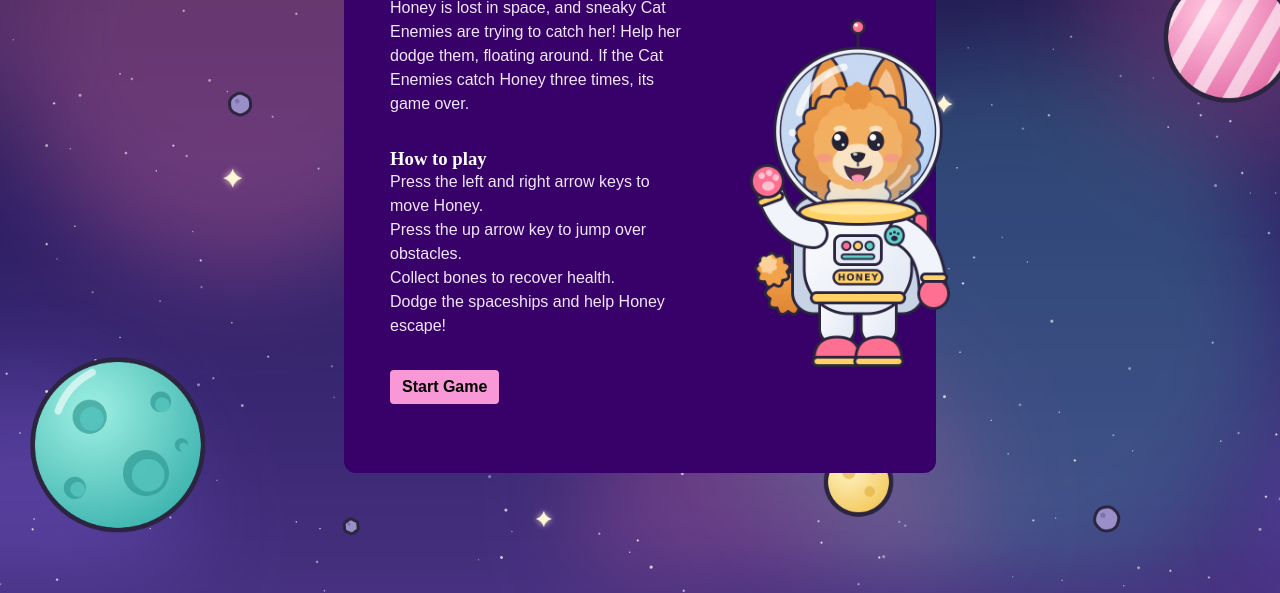
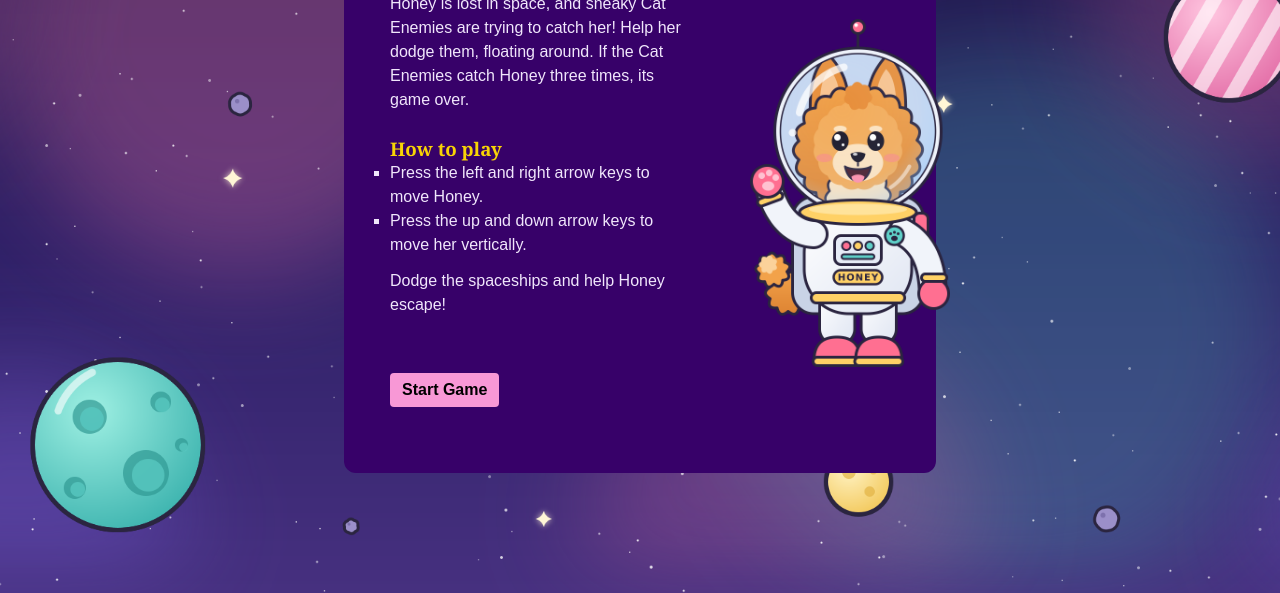
Before and after one commit to jou-t/honey-goes-to-space, a plain HTML site: page index.html in a window 1280 px wide. Shown: the part 207-800 px from the top of the page. Drawn offline with Linux system fonts and the light colour scheme.

Commit message:
welcome page added bullets

```diff
--- a/index.html
+++ b/index.html
@@ -3,7 +3,7 @@
   <head>
     <meta charset="UTF-8" />
     <meta name="viewport" content="width=device-width, initial-scale=1.0" />
-    <title>Honey Goes to Space</title>
+    <title>Honey Lost in Space</title>
     <link rel="stylesheet" href="style.css" />
   </head>
   <body>
@@ -19,10 +19,9 @@
           <h3>How to play</h3>
           <ul class="requirements">
             <li>Press the left and right arrow keys to move Honey.</li>
-            <li>Press the up arrow key to jump over obstacles.</li>
-            <li>Collect bones to recover health.</li>
-            <li>Dodge the spaceships and help Honey escape!</li>
+            <li>Press the up and down arrow keys to move her vertically.</li>
           </ul>
+          <p>Dodge the spaceships and help Honey escape!</p>
           <div class="button-wrapper">
             <button class="start-btn">Start Game</button>
           </div>
--- a/style.css
+++ b/style.css
@@ -20,10 +20,16 @@ h2 {
   color: rgb(248, 212, 5);
 }
 
+h3 {
+  font-family: Georgia, "Times New Roman", Times, serif;
+  color: rgb(248, 212, 5);
+}
+
 p {
   font-family: Arial, Helvetica, sans-serif;
   line-height: 1.5;
-  padding-bottom: 32px;
+  font-size: 16px;
+  padding-bottom: 24px;
   color: #f0e6fb;
 }
 
@@ -55,13 +61,15 @@ body {
 }
 
 ul {
-  list-style-type: none;
+  list-style-type: square;
+  padding-bottom: 12px;
 }
 
 li {
   font-family: Arial, Helvetica, sans-serif;
   line-height: 1.5;
   color: #f0e6fb;
+  font-size: 16px;
 }
 
 .scream {
```
Also changed, not shown: 1 other file.
